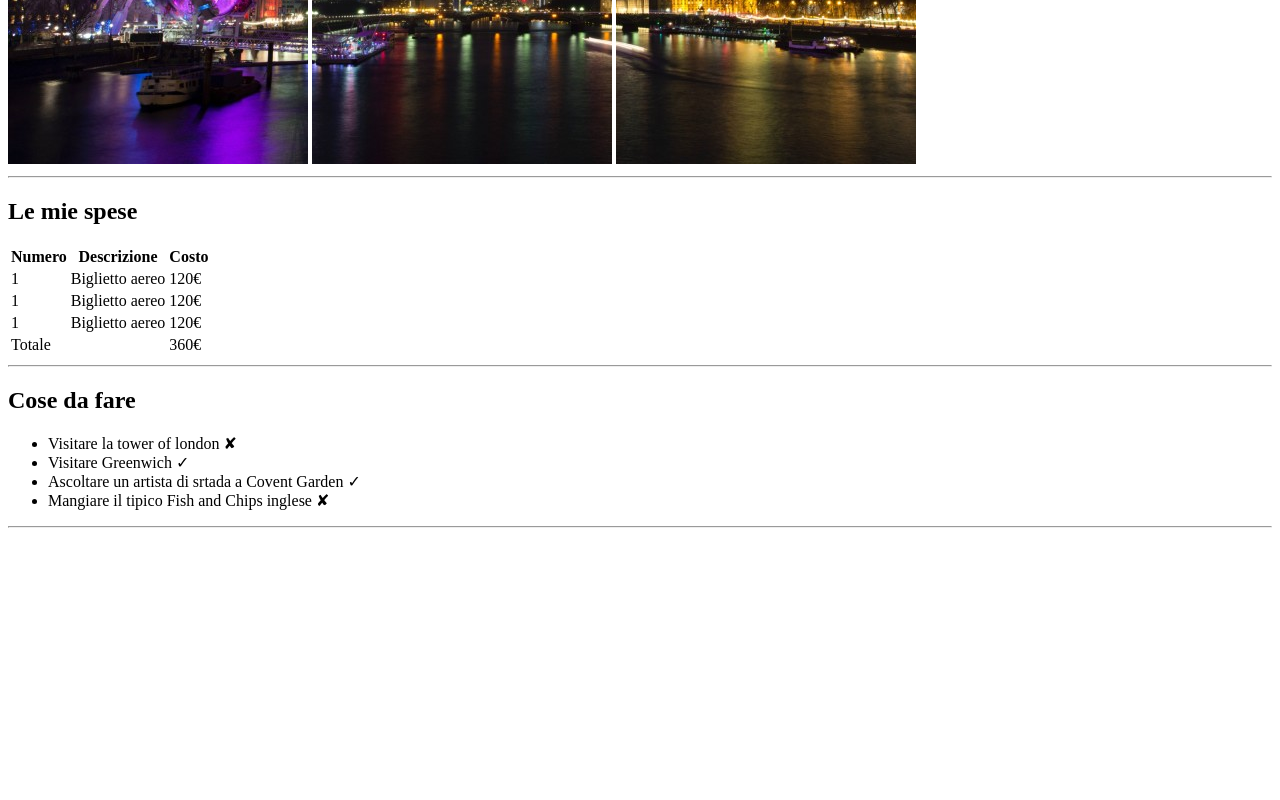
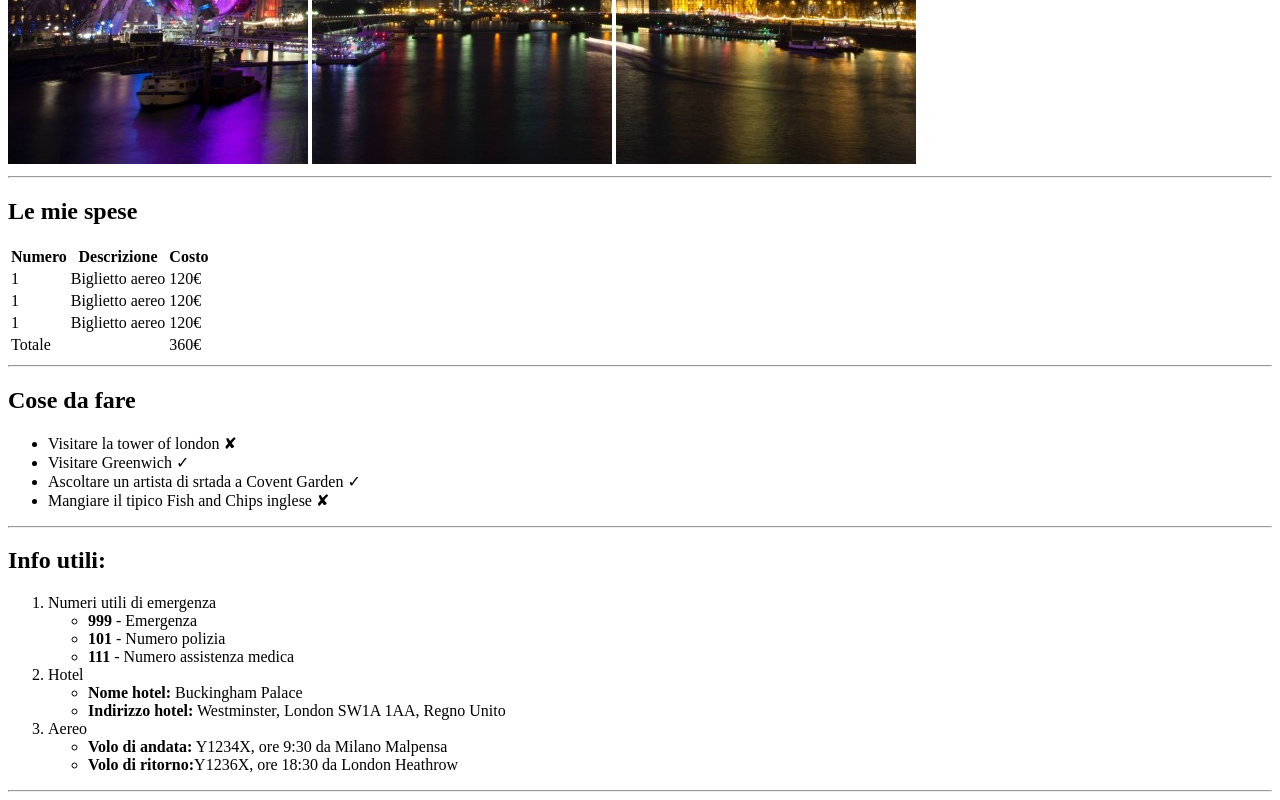
Before and after one commit to Fraianni/html-london-trip, a plain HTML site: page index.html in a window 1280 px wide. Shown: the part 516-1316 px from the top of the page. Before the commit the page ends 1052 px from the top, so only its background shows below. Drawn offline with Linux system fonts and the light colour scheme.

Commit message:
Completamento sezione Info utili

```diff
--- a/index.html
+++ b/index.html
@@ -67,6 +67,34 @@
             <hr>
         </section>
         <!-- end COSE DA FARE -->
+
+        <!-- INFO UTILI -->
+        <section>
+            <h2>Info utili:</h2>
+            <ol>
+                <li>Numeri utili di emergenza
+                    <ul>
+                        <li><strong>999</strong> - Emergenza</li>
+                        <li><strong>101</strong> - Numero polizia</li>
+                        <li><strong>111</strong> - Numero assistenza medica</li>
+                    </ul>
+                </li>
+                <li>Hotel
+                    <ul>
+                        <li><strong>Nome hotel:</strong> Buckingham Palace</li>
+                        <li><strong>Indirizzo hotel:</strong> Westminster, London SW1A 1AA, Regno Unito</li>
+                    </ul>
+                </li>
+                <li>Aereo
+                    <ul>
+                        <li><strong>Volo di andata:</strong> Y1234X, ore 9:30 da Milano Malpensa</li>
+                        <li><strong>Volo di ritorno:</strong>Y1236X, ore 18:30 da London Heathrow</li>
+                    </ul>
+                </li>
+            </ol>
+            <hr>
+        </section>
+        <!-- end INFO UTILI -->
     </main>
     <footer></footer>
 </body>
```
